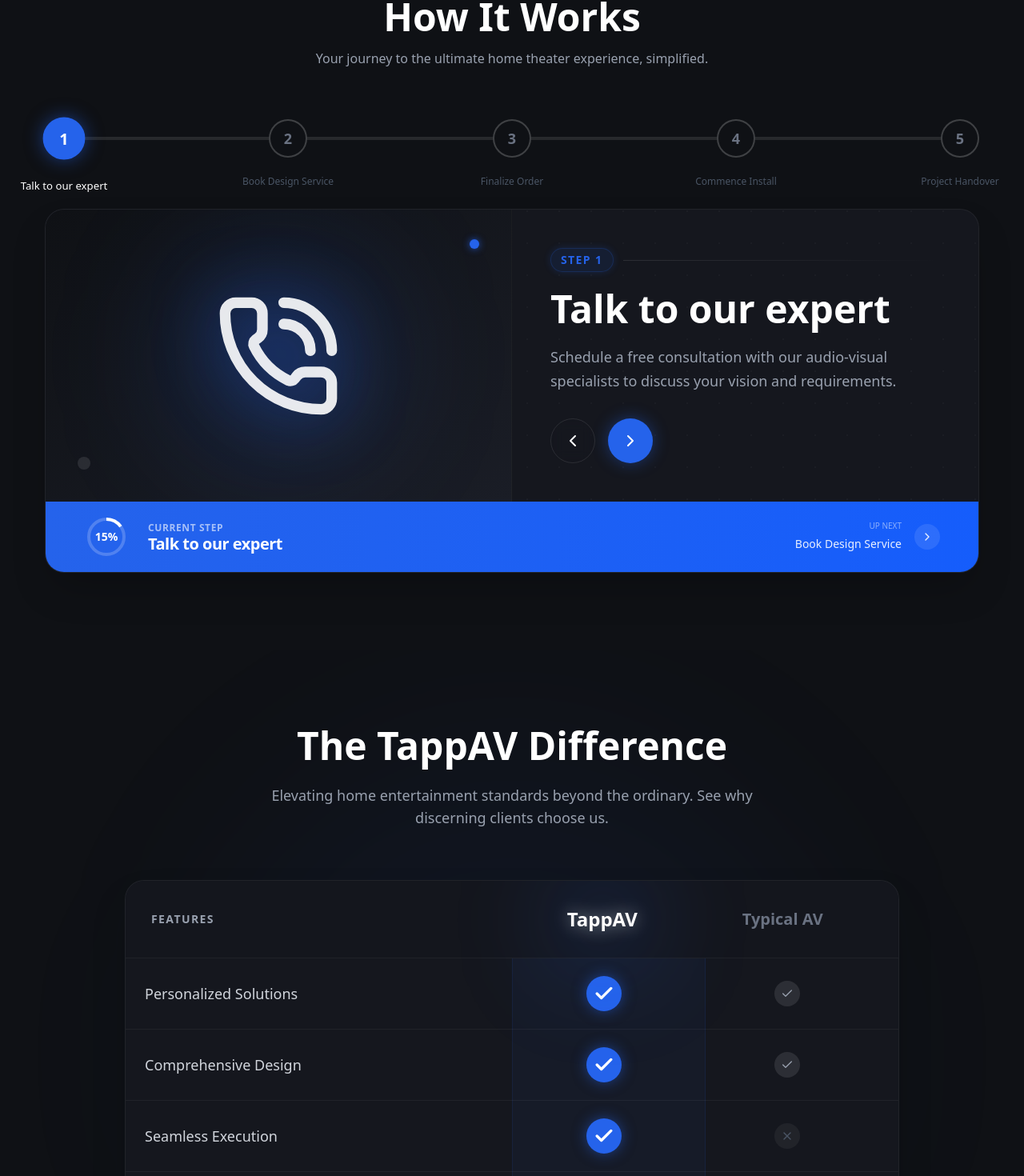
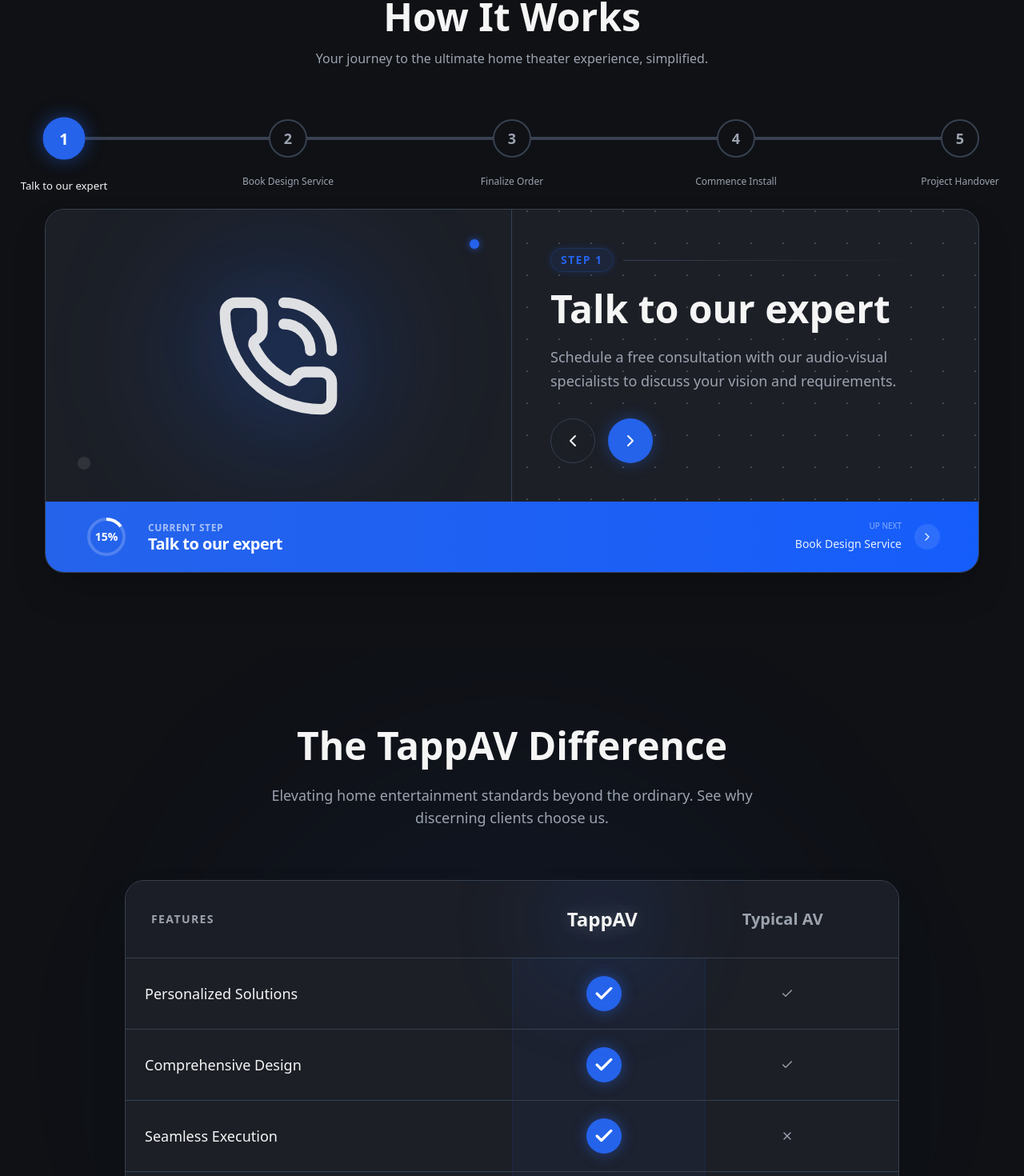
Before and after one commit to anshtripathi6969/TappAV, a Next.js app: page / in a window 1280 px wide. Shown: the part 3601-5071 px from the top of the page at 80% size. Built offline with nearby package versions, Linux system fonts and the light colour scheme.

Commit message:
Mobile Responsiveness Updated

```diff
--- a/src/components/home/HowItWorks.tsx
+++ b/src/components/home/HowItWorks.tsx
@@ -86,14 +86,14 @@
         <section ref={sectionRef} className="py-24 bg-background relative overflow-hidden">
             <div className="container mx-auto px-4 max-w-[1200px] relative z-10">
                 <div className="text-center mb-16">
-                    <h2 className="text-3xl md:text-5xl font-bold text-white mb-4">How It Works</h2>
-                    <p className="text-gray-400 max-w-2xl mx-auto">Your journey to the ultimate home theater experience, simplified.</p>
+                    <h2 className="text-3xl md:text-5xl font-bold text-foreground mb-4">How It Works</h2>
+                    <p className="text-muted-foreground max-w-2xl mx-auto">Your journey to the ultimate home theater experience, simplified.</p>
                 </div>
 
                 {/* Stepper */}
                 <div className="flex justify-between items-center mb-16 relative hidden md:flex">
                     {/* Connecting Line */}
-                    <div className="absolute top-1/2 left-0 w-full h-1 bg-white/10 -translate-y-1/2 z-0"></div>
+                    <div className="absolute top-1/2 left-0 w-full h-1 bg-border -translate-y-1/2 z-0"></div>
                     <div
                         className="absolute top-1/2 left-0 h-1 bg-accent -translate-y-1/2 z-0 transition-all duration-700 ease-in-out"
                         style={{ width: `${(currentStep / (steps.length - 1)) * 100}%` }}
@@ -103,11 +103,11 @@
                         <button
                             key={step.id}
                             onClick={() => setCurrentStep(index)}
-                            className={`relative z-10 w-12 h-12 rounded-full flex items-center justify-center font-bold text-lg transition-all duration-300 border-2 ${index <= currentStep ? "bg-accent border-accent text-white scale-110 shadow-[0_0_20px_rgba(37,99,235,0.5)]" : "bg-background border-white/20 text-gray-500 hover:border-accent/50"}`}
+                            className={`relative z-10 w-12 h-12 rounded-full flex items-center justify-center font-bold text-lg transition-all duration-300 border-2 ${index <= currentStep ? "bg-accent border-accent text-white scale-110 shadow-[0_0_20px_rgba(37,99,235,0.5)]" : "bg-background border-border text-muted-foreground hover:border-accent/50"}`}
                         >
                             {index + 1}
                             {/* Label below step */}
-                            <span className={`absolute -bottom-10 text-xs font-medium whitespace-nowrap transition-colors duration-300 ${index <= currentStep ? "text-white" : "text-gray-600"}`}>
+                            <span className={`absolute -bottom-10 text-xs font-medium whitespace-nowrap transition-colors duration-300 ${index <= currentStep ? "text-foreground" : "text-muted-foreground"}`}>
                                 {step.title}
                             </span>
                         </button>
@@ -115,30 +115,30 @@
                 </div>
 
                 {/* Main Content Card */}
-                <div className="bg-[#15171E] rounded-3xl border border-white/5 overflow-hidden shadow-2xl relative min-h-[450px] flex flex-col">
+                <div className="bg-card rounded-3xl border border-border overflow-hidden shadow-2xl relative min-h-[450px] flex flex-col">
 
                     {/* Background Grid Pattern (CSS-based) */}
                     <div className="absolute inset-0 z-0 opacity-20 pointer-events-none"
-                        style={{ backgroundImage: 'radial-gradient(circle at 2px 2px, rgba(255,255,255,0.15) 1px, transparent 0)', backgroundSize: '40px 40px' }}>
+                        style={{ backgroundImage: 'radial-gradient(circle at 2px 2px, var(--foreground) 1px, transparent 0)', backgroundSize: '40px 40px' }}>
                     </div>
 
                     {/* Top Section: Content & Image */}
                     <div className="flex flex-col md:flex-row flex-grow relative z-10">
                         {/* Image Side (Left) */}
-                        <div className="w-full md:w-1/2 bg-gradient-to-br from-[#0F1115] to-[#1a1d26] relative flex items-center justify-center p-8 md:p-12 overflow-hidden group border-r border-white/5 min-h-[300px] md:min-h-0">
+                        <div className="w-full md:w-1/2 bg-secondary relative flex items-center justify-center p-8 md:p-12 overflow-hidden group border-r border-border min-h-[300px] md:min-h-0">
                             <div className="absolute inset-0 bg-accent/5 opacity-0 group-hover:opacity-100 transition-opacity duration-700"></div>
                             <div className="w-64 h-64 bg-accent/20 rounded-full blur-[80px] absolute top-1/2 left-1/2 -translate-x-1/2 -translate-y-1/2 animate-pulse-slow"></div>
 
                             {/* Large Animated Icon */}
                             <div className="relative z-10 transform transition-all duration-700 group-hover:scale-110 group-hover:rotate-3">
                                 {React.createElement(steps[currentStep].icon, {
-                                    className: "w-32 h-32 md:w-40 md:h-40 text-white/90 drop-shadow-[0_0_40px_rgba(37,99,235,0.6)]"
+                                    className: "w-32 h-32 md:w-40 md:h-40 text-foreground/90 drop-shadow-[0_0_40px_rgba(37,99,235,0.2)]"
                                 })}
                             </div>
 
                             {/* Decorative floating elements */}
                             <div className="absolute top-10 right-10 w-2 h-2 md:w-3 md:h-3 rounded-full bg-accent animate-bounce shadow-[0_0_10px_rgba(37,99,235,0.8)]"></div>
-                            <div className="absolute bottom-10 left-10 w-3 h-3 md:w-4 md:h-4 rounded-full bg-white/20 animate-pulse"></div>
+                            <div className="absolute bottom-10 left-10 w-3 h-3 md:w-4 md:h-4 rounded-full bg-foreground/20 animate-pulse"></div>
                         </div>
 
                         {/* Content Side (Right) */}
@@ -148,13 +148,13 @@
                                     <span className="text-accent text-xs md:text-sm font-bold tracking-widest uppercase bg-accent/10 px-3 py-1 rounded-full border border-accent/20 shadow-[0_0_10px_rgba(37,99,235,0.2)]">
                                         Step {currentStep + 1}
                                     </span>
-                                    <div className="h-[1px] flex-grow bg-gradient-to-r from-white/10 to-transparent"></div>
+                                    <div className="h-[1px] flex-grow bg-gradient-to-r from-border to-transparent"></div>
                                 </div>
 
-                                <h3 className="text-3xl md:text-5xl font-bold text-white mb-4 leading-tight">
+                                <h3 className="text-3xl md:text-5xl font-bold text-foreground mb-4 leading-tight">
                                     {steps[currentStep].title}
                                 </h3>
-                                <p className="text-gray-400 text-base md:text-lg leading-relaxed max-w-lg">
+                                <p className="text-muted-foreground text-base md:text-lg leading-relaxed max-w-lg">
                                     {steps[currentStep].description}
                                 </p>
                             </div>
@@ -163,7 +163,7 @@
                             <div className="flex items-center gap-4 mt-auto">
                                 <button
                                     onClick={prevStep}
-                                    className="w-12 h-12 md:w-14 md:h-14 rounded-full border border-white/10 flex items-center justify-center text-white hover:bg-white/10 transition-colors backdrop-blur-sm group"
+                                    className="w-12 h-12 md:w-14 md:h-14 rounded-full border border-border flex items-center justify-center text-foreground hover:bg-secondary transition-colors backdrop-blur-sm group"
                                 >
                                     <ChevronLeft className="w-5 h-5 md:w-6 md:h-6 group-hover:-translate-x-1 transition-transform" />
                                 </button>
--- a/src/components/home/TappAVExperience.tsx
+++ b/src/components/home/TappAVExperience.tsx
@@ -63,33 +63,33 @@
 
             <div className="container mx-auto px-4 max-w-[1000px] relative z-10">
                 <div className="text-center mb-16">
-                    <h2 className="text-3xl md:text-5xl font-bold text-white mb-6">The TappAV Difference</h2>
-                    <p className="text-gray-400 text-lg max-w-2xl mx-auto">
+                    <h2 className="text-3xl md:text-5xl font-bold text-foreground mb-6">The TappAV Difference</h2>
+                    <p className="text-muted-foreground text-lg max-w-2xl mx-auto">
                         Elevating home entertainment standards beyond the ordinary. See why discerning clients choose us.
                     </p>
                 </div>
 
                 <div ref={cardRef} className="relative">
                     {/* Main Comparison Container */}
-                    <div className="bg-[#15171E] border border-white/5 rounded-3xl overflow-hidden shadow-2xl relative">
+                    <div className="bg-card border border-border rounded-3xl overflow-hidden shadow-2xl relative">
                         {/* Header Row - Sticky on Mobile */}
-                        <div className="grid grid-cols-12 border-b border-white/5 bg-[#15171E]/95 backdrop-blur-md p-4 md:p-8 items-center cursor-default sticky top-0 z-20">
-                            <div className="col-span-12 md:col-span-6 font-bold text-gray-400 uppercase tracking-widest text-sm mb-2 md:mb-0 hidden md:block">Features</div>
+                        <div className="grid grid-cols-12 border-b border-border bg-card/95 backdrop-blur-md p-4 md:p-8 items-center cursor-default sticky top-0 z-20">
+                            <div className="col-span-12 md:col-span-6 font-bold text-muted-foreground uppercase tracking-widest text-sm mb-2 md:mb-0 hidden md:block">Features</div>
 
                             {/* Mobile Header Label */}
-                            <div className="col-span-12 md:hidden text-center text-gray-500 text-xs uppercase tracking-widest mb-4">Comparison</div>
+                            <div className="col-span-12 md:hidden text-center text-muted-foreground text-xs uppercase tracking-widest mb-4">Comparison</div>
 
                             <div className="col-span-6 md:col-span-3 text-center relative">
-                                <h3 className="text-white font-bold text-lg md:text-2xl drop-shadow-[0_0_10px_rgba(255,255,255,0.5)]">TappAV</h3>
+                                <h3 className="text-foreground font-bold text-lg md:text-2xl drop-shadow-[0_0_10px_rgba(255,255,255,0.2)]">TappAV</h3>
                                 <div className="absolute -top-12 left-1/2 -translate-x-1/2 w-32 h-32 bg-accent/20 rounded-full blur-3xl -z-10"></div>
                             </div>
                             <div className="col-span-6 md:col-span-3 text-center">
-                                <h3 className="text-gray-500 font-bold text-base md:text-xl">Typical AV</h3>
+                                <h3 className="text-muted-foreground font-bold text-base md:text-xl">Typical AV</h3>
                             </div>
                         </div>
 
                         {/* Feature Rows */}
-                        <div className="divide-y divide-white/5 relative">
+                        <div className="divide-y divide-border relative">
                             {/* Decorative Highlight Column for TappAV (Desktop: 25% width at 50% left) */}
                             <div className="absolute top-0 bottom-0 left-[50%] md:left-[50%] w-[50%] md:w-[25%] bg-accent/5 border-x border-accent/10 pointer-events-none z-0 hidden md:block"></div>
 
@@ -97,9 +97,9 @@
                             <div className="absolute top-0 bottom-0 left-0 right-1/2 bg-accent/5 border-r border-accent/10 z-0 md:hidden"></div>
 
                             {features.map((feature, index) => (
-                                <div key={index} className="grid grid-cols-12 p-4 md:p-6 items-center hover:bg-white/5 transition-colors relative z-10 feature-row group">
+                                <div key={index} className="grid grid-cols-12 p-4 md:p-6 items-center hover:bg-secondary/50 transition-colors relative z-10 feature-row group">
                                     {/* Feature Name */}
-                                    <div className="col-span-12 md:col-span-6 text-gray-300 font-medium text-base md:text-lg mb-3 md:mb-0 text-center md:text-left group-hover:text-white transition-colors">
+                                    <div className="col-span-12 md:col-span-6 text-foreground font-medium text-base md:text-lg mb-3 md:mb-0 text-center md:text-left group-hover:text-accent transition-colors">
                                         {feature.name}
                                     </div>
 
@@ -121,11 +121,11 @@
                                     {/* Typical AV Value (Right on Mobile) */}
                                     <div className="col-span-6 md:col-span-3 flex justify-center items-center">
                                         {feature.typical ? (
-                                            <div className="w-6 h-6 md:w-8 md:h-8 rounded-full bg-white/10 text-gray-400 flex items-center justify-center">
+                                            <div className="w-6 h-6 md:w-8 md:h-8 rounded-full bg-secondary text-muted-foreground flex items-center justify-center">
                                                 <Check className="w-3 h-3 md:w-4 md:h-4" />
                                             </div>
                                         ) : (
-                                            <div className="w-6 h-6 md:w-8 md:h-8 rounded-full bg-white/5 text-gray-600 flex items-center justify-center">
+                                            <div className="w-6 h-6 md:w-8 md:h-8 rounded-full bg-secondary/50 text-muted-foreground flex items-center justify-center">
                                                 <X className="w-3 h-3 md:w-4 md:h-4" />
                                             </div>
                                         )}
```
